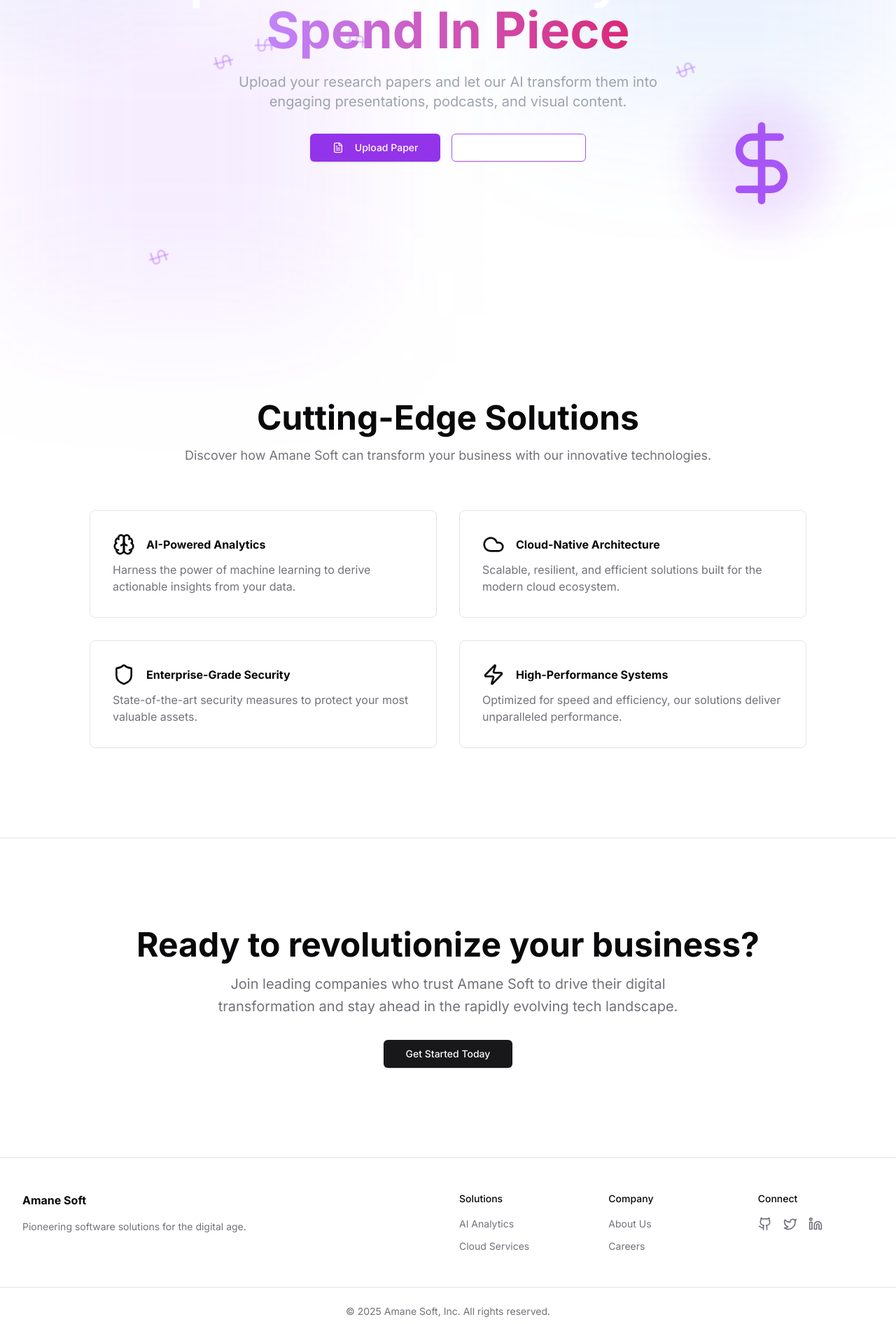
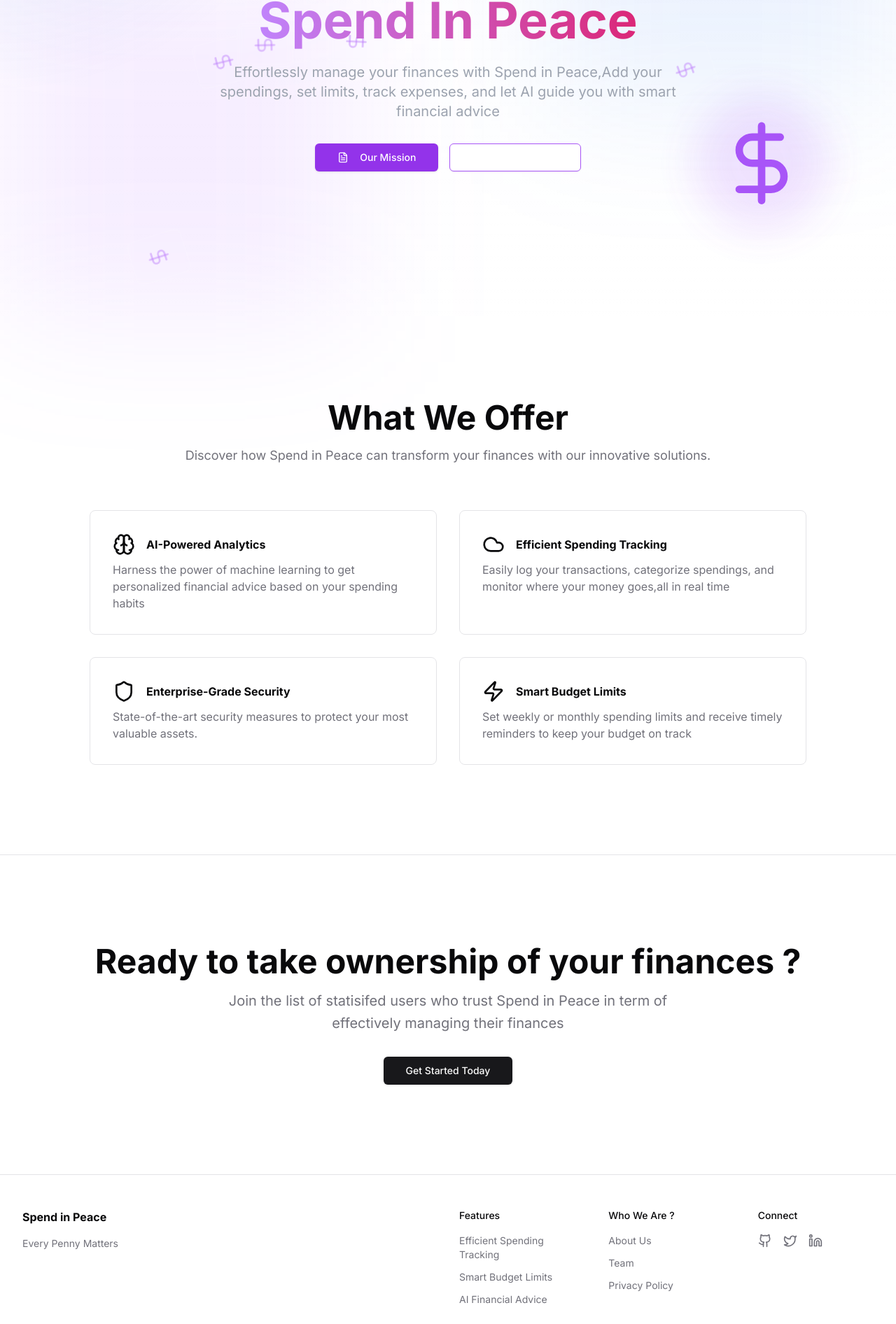
Before and after one commit to rafaysyed1/spend_in_peace, a Next.js app: page / in a window 1280 px wide. Shown: the part 348-2240 px from the top of the page at 70% size. Built offline with nearby package versions, Linux system fonts and the light colour scheme.

Commit message:
Customization Done !

```diff
--- a/components/cta.tsx
+++ b/components/cta.tsx
@@ -5,11 +5,10 @@ export default function CTA() {
     <section className="border-t">
       <div className="container flex flex-col items-center gap-4 py-24 text-center md:py-32">
         <h2 className="font-bold text-3xl leading-[1.1] sm:text-3xl md:text-5xl">
-          Ready to revolutionize your business?
+          Ready to take ownership of your finances ?
         </h2>
         <p className="max-w-[42rem] leading-normal text-muted-foreground sm:text-xl sm:leading-8">
-          Join leading companies who trust Amane Soft to drive their digital transformation and stay ahead in the
-          rapidly evolving tech landscape.
+          Join the list of statisifed users who trust Spend in Peace in term of effectively managing their finances
         </p>
         <Button size="lg" className="mt-4">
           Get Started Today
--- a/components/features.tsx
+++ b/components/features.tsx
@@ -3,12 +3,12 @@ import { Brain, Cloud, Shield, Zap } from "lucide-react"
 const features = [
   {
     name: "AI-Powered Analytics",
-    description: "Harness the power of machine learning to derive actionable insights from your data.",
+    description: "Harness the power of machine learning to get personalized financial advice based on your spending habits",
     icon: Brain,
   },
   {
-    name: "Cloud-Native Architecture",
-    description: "Scalable, resilient, and efficient solutions built for the modern cloud ecosystem.",
+    name: "Efficient Spending Tracking",
+    description: "Easily log your transactions, categorize spendings, and monitor where your money goes,all in real time",
     icon: Cloud,
   },
   {
@@ -17,8 +17,8 @@ const features = [
     icon: Shield,
   },
   {
-    name: "High-Performance Systems",
-    description: "Optimized for speed and efficiency, our solutions deliver unparalleled performance.",
+    name: "Smart Budget Limits",
+    description: "Set weekly or monthly spending limits and receive timely reminders to keep your budget on track",
     icon: Zap,
   },
 ]
@@ -27,9 +27,9 @@ export default function Features() {
   return (
     <section className="container space-y-16 py-24 md:py-32">
       <div className="mx-auto max-w-[58rem] text-center">
-        <h2 className="font-bold text-3xl leading-[1.1] sm:text-3xl md:text-5xl">Cutting-Edge Solutions</h2>
+        <h2 className="font-bold text-3xl leading-[1.1] sm:text-3xl md:text-5xl">What We Offer</h2>
         <p className="mt-4 text-muted-foreground sm:text-lg">
-          Discover how Amane Soft can transform your business with our innovative technologies.
+          Discover how Spend in Peace can transform your finances with our innovative solutions.
         </p>
       </div>
       <div className="mx-auto grid max-w-5xl grid-cols-1 gap-8 md:grid-cols-2">
--- a/components/footer.tsx
+++ b/components/footer.tsx
@@ -6,36 +6,46 @@ export default function Footer() {
     <footer className="border-t">
       <div className="container flex flex-col gap-8 py-8 md:flex-row md:py-12">
         <div className="flex-1 space-y-4">
-          <h2 className="font-bold">Amane Soft</h2>
-          <p className="text-sm text-muted-foreground">Pioneering software solutions for the digital age.</p>
+          <h2 className="font-bold">Spend in Peace</h2>
+          <p className="text-sm text-muted-foreground">Every Penny Matters</p>
         </div>
         <div className="grid flex-1 grid-cols-2 gap-12 sm:grid-cols-3">
           <div className="space-y-4">
-            <h3 className="text-sm font-medium">Solutions</h3>
+            <h3 className="text-sm font-medium">Features</h3>
             <ul className="space-y-3 text-sm">
               <li>
-                <Link href="/ai-analytics" className="text-muted-foreground transition-colors hover:text-primary">
-                  AI Analytics
+                <Link href="/efficient-tracking" className="text-muted-foreground transition-colors hover:text-primary">
+                  Efficient Spending Tracking
                 </Link>
               </li>
               <li>
-                <Link href="/cloud-services" className="text-muted-foreground transition-colors hover:text-primary">
-                  Cloud Services
+                <Link href="/smart-budget-limits" className="text-muted-foreground transition-colors hover:text-primary">
+                  Smart Budget Limits
+                </Link>
+              </li>
+              <li>
+                <Link href="/ai-financial-advice" className="text-muted-foreground transition-colors hover:text-primary">
+                  AI Financial Advice
                 </Link>
               </li>
             </ul>
           </div>
           <div className="space-y-4">
-            <h3 className="text-sm font-medium">Company</h3>
+            <h3 className="text-sm font-medium">Who We Are ?</h3>
             <ul className="space-y-3 text-sm">
               <li>
-                <Link href="/about" className="text-muted-foreground transition-colors hover:text-primary">
+                <Link href="/our_mission" className="text-muted-foreground transition-colors hover:text-primary">
                   About Us
                 </Link>
               </li>
               <li>
-                <Link href="/careers" className="text-muted-foreground transition-colors hover:text-primary">
-                  Careers
+                <Link href="/privacy-policy" className="text-muted-foreground transition-colors hover:text-primary">
+                  Team
+                </Link>
+              </li>
+              <li>
+                <Link href="/privacy-policy" className="text-muted-foreground transition-colors hover:text-primary">
+                  Privacy Policy
                 </Link>
               </li>
             </ul>
@@ -44,21 +54,21 @@ export default function Footer() {
             <h3 className="text-sm font-medium">Connect</h3>
             <div className="flex space-x-4">
               <Link
-                href="https://github.com/amanesoft"
+                href="https://github.com/your-team"
                 className="text-muted-foreground transition-colors hover:text-primary"
               >
                 <Github className="h-5 w-5" />
                 <span className="sr-only">GitHub</span>
               </Link>
               <Link
-                href="https://twitter.com/amanesoft"
+                href="https://twitter.com/your-team"
                 className="text-muted-foreground transition-colors hover:text-primary"
               >
                 <Twitter className="h-5 w-5" />
                 <span className="sr-only">Twitter</span>
               </Link>
               <Link
-                href="https://linkedin.com/company/amanesoft"
+                href="https://linkedin.com/company/your-team"
                 className="text-muted-foreground transition-colors hover:text-primary"
               >
                 <Linkedin className="h-5 w-5" />
@@ -70,7 +80,7 @@ export default function Footer() {
       </div>
       <div className="container border-t py-6">
         <p className="text-center text-sm text-muted-foreground">
-          © {new Date().getFullYear()} Amane Soft, Inc. All rights reserved.
+          © {new Date().getFullYear()} Spend in Peace. Developed by Team RHM [Rafay,Haroon,Manaal].
         </p>
       </div>
     </footer>
--- a/components/hero.tsx
+++ b/components/hero.tsx
@@ -28,7 +28,7 @@ export default function Hero() {
               Spend Your Money with
               <span className="text-transparent bg-clip-text bg-gradient-to-r from-purple-400 to-pink-600">
                 {" "}
-                Spend In Piece
+                Spend In Peace
               </span>
             </h1>
           </motion.div>
@@ -39,8 +39,7 @@ export default function Hero() {
             transition={{ duration: 0.5, delay: 0.2 }}
             className="text-gray-400 text-xl mb-8 max-w-2xl mx-auto"
           >
-            Upload your research papers and let our AI transform them into engaging presentations, podcasts, and visual
-            content.
+          Effortlessly manage your finances with Spend in Peace,Add your spendings, set limits, track expenses, and let AI guide you with smart financial advice
           </motion.p>
 
           <motion.div
@@ -51,11 +50,11 @@ export default function Hero() {
           >
             <Button size="lg" className="bg-purple-600 hover:bg-purple-700 text-white px-8">
               <FileText className="mr-2 h-5 w-5" />
-              Upload Paper
+              Our Mission
             </Button>
             <Button size="lg" variant="outline" className="text-white border-purple-500 hover:bg-purple-500/20">
               <Sparkles className="mr-2 h-5 w-5" />
-              See Examples
+              How It Works
             </Button>
           </motion.div>
         </div>
--- a/components/navbar.tsx
+++ b/components/navbar.tsx
@@ -26,8 +26,9 @@ export default function Navbar() {
         <div className="hidden md:flex items-center space-x-8">
           <Link href="/features" className="text-gray-300 hover:text-white transition-colors">Features</Link>
           <Link href="/how-it-works" className="text-gray-300 hover:text-white transition-colors">How it Works</Link>
-          <Link href="/examples" className="text-gray-300 hover:text-white transition-colors">Examples</Link>
-          <Link href="/pricing" className="text-gray-300 hover:text-white transition-colors">Pricing</Link>
+          <Link href="/team" className="text-gray-300 hover:text-white transition-colors">Team</Link>
+          <Link href="/about" className="text-gray-300 hover:text-white transition-colors">About Us</Link>
+          <Link href="/contact" className="text-gray-300 hover:text-white transition-colors">Contact Us</Link>
         </div>
 
         <div className="hidden md:flex items-center space-x-4">
```
Also changed, not shown: 1 other file (tests, documents, lock files or other folders).
